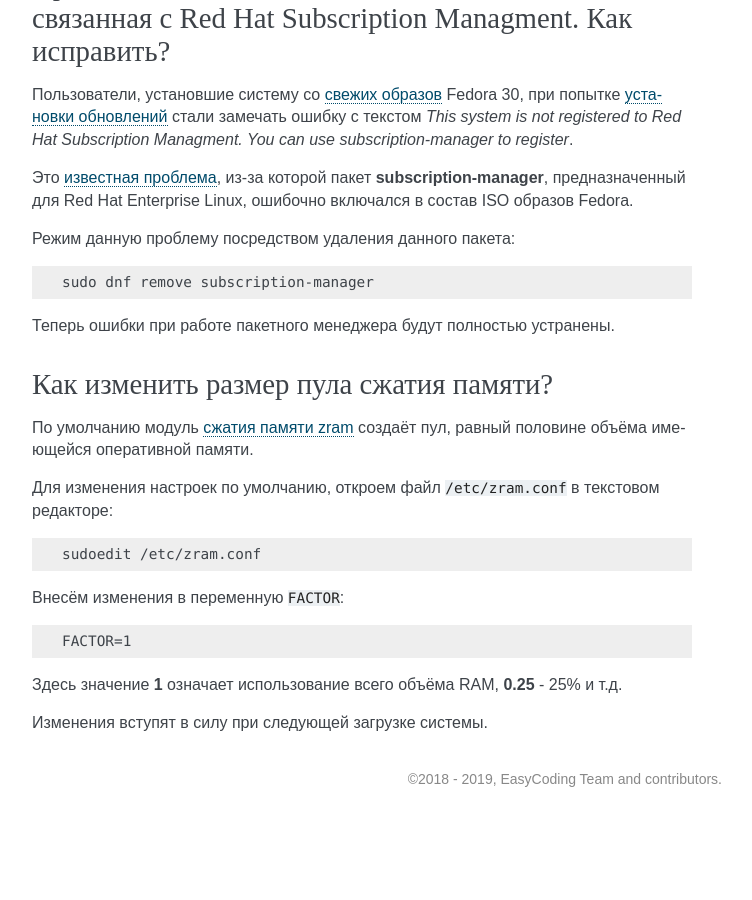
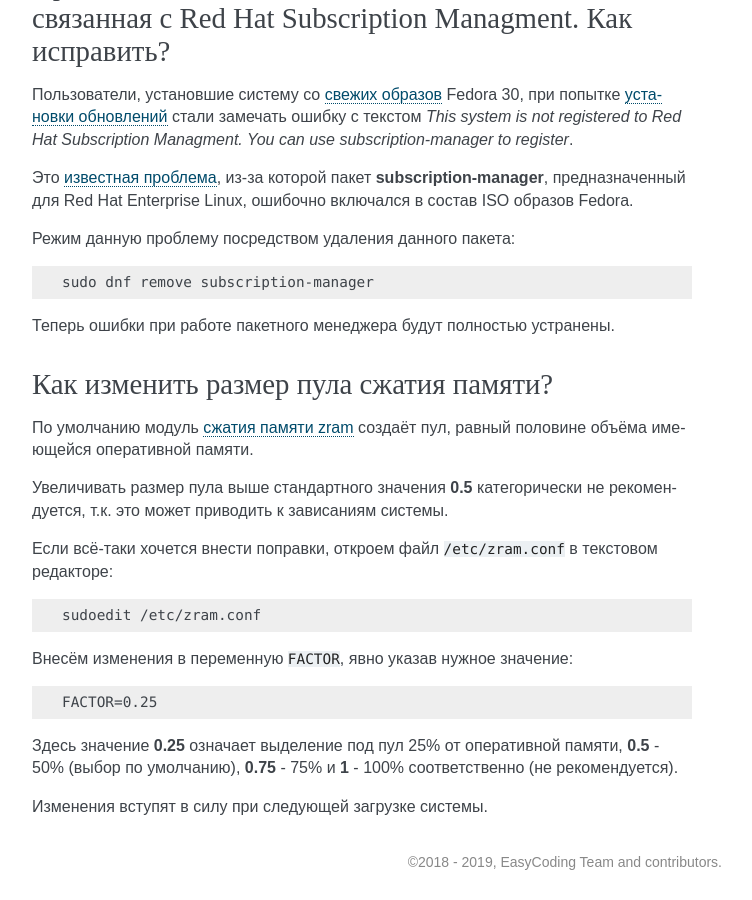
Before and after one commit to RussianFedora/FAQ, a Sphinx documentation site: the page built from source/tips-and-tricks.rst, in a window 1280 px wide and 900 px high, scrolled down 5508 px. Shown: the whole window, without its empty margins (388-1140 px from the left). Built offline with Sphinx 7.4.7, drawn with Linux system fonts in a browser that asks for light colours; before the commit the page ends 6325 px from its top, so only the background shows below that.

Commit message:
Rewrited question zram-pool-size.

```diff
--- a/source/tips-and-tricks.rst
+++ b/source/tips-and-tricks.rst
@@ -327,18 +327,20 @@
 
 По умолчанию модуль :ref:`сжатия памяти zram <memory-compression>` создаёт пул, равный половине объёма имеющейся оперативной памяти.
 
-Для изменения настроек по умолчанию, откроем файл ``/etc/zram.conf`` в текстовом редакторе:
+Увеличивать размер пула выше стандартного значения **0.5** категорически не рекомендуется, т.к. это может приводить к зависаниям системы.
+
+Если всё-таки хочется внести поправки, откроем файл ``/etc/zram.conf`` в текстовом редакторе:
 
 .. code-block:: text
 
     sudoedit /etc/zram.conf
 
-Внесём изменения в переменную ``FACTOR``:
+Внесём изменения в переменную ``FACTOR``, явно указав нужное значение:
 
 .. code-block:: text
 
-    FACTOR=1
+    FACTOR=0.25
 
-Здесь значение **1** означает использование всего объёма RAM, **0.25** - 25% и т.д.
+Здесь значение **0.25** означает выделение под пул 25% от оперативной памяти, **0.5** - 50% (выбор по умолчанию), **0.75** - 75% и **1** - 100% соответственно (не рекомендуется).
 
 Изменения вступят в силу при следующей загрузке системы.
```
